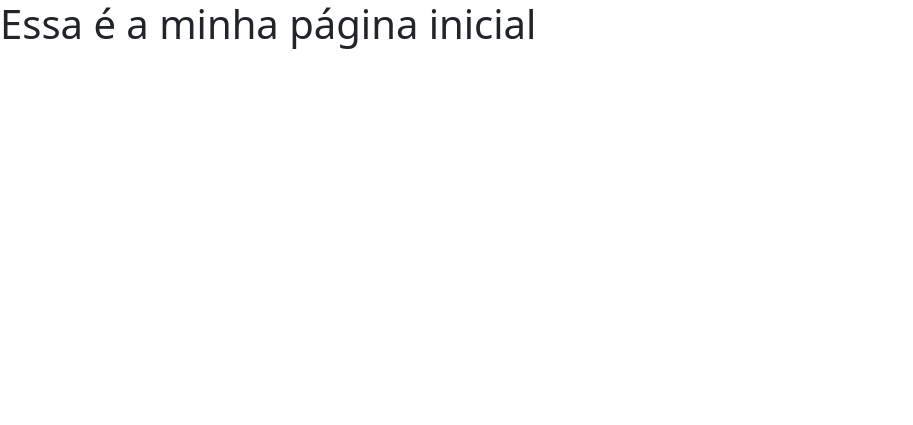
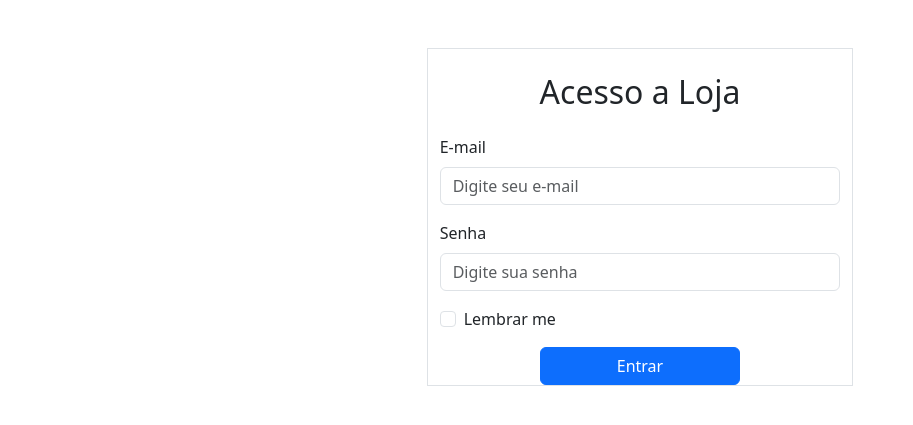
Before and after one commit to pedrocauan100/deployPA, a Flask app: page / in a window 1280 px wide. Shown: the top 425 px of the page, without its empty margins (0-913 px from the left). Run offline with Flask 3, Linux system fonts and the light colour scheme.

Commit message:
segundo commit

```diff
--- a/templates/index.html
+++ b/templates/index.html
@@ -2,6 +2,52 @@
 
 {% block conteudo %}
 
- <h1>Essa é a minha página inicial</h1>
+{% if errou %}
+
+<div class="container">
+    <div class="row justify-content-center">
+        <div class="col-6 border rounded border-2 border-dark m-5 p-5 text-center">
+            <h1 class="text-center">Senha incorreta! Tente novamente!</h1>
+            <a href="{{url_for('login')}}" class="btn btn-danger btn-lg mt-5">Voltar</a>
+        </div>
+    </div>
+</div>
+
+{% else %}
+<div class="container-fluid">
+    <div class="row justify-content-center my-5">
+        <div class="col-4 border">
+            <h2 class="text-center my-4">Acesso a Loja</h2>
+
+            <div class="text-center mb-4">
+                <i class="bi bi-person-circle" style="font-size: 80px;"></i>
+            </div>
+
+            <div class="formularioLogin">
+                <form action="{{url_for('login')}}" method="post">
+                    <div class="mb-3">
+                        <label for="exampleInputEmail1" class="form-label">E-mail</label>
+                        <input name="email" type="email" class="form-control" id="exampleInputEmail1" aria-describedby="emailHelp" placeholder="Digite seu e-mail">
+                    </div>
+                    <div class="mb-3">
+                        <label for="exampleInputPassword1" class="form-label">Senha</label>
+                        <input name="senha" type="password" class="form-control" id="exampleInputPassword1" placeholder="Digite sua senha">
+                    </div>
+                    <div class="mb-3 form-check">
+                        <input type="checkbox" class="form-check-input" id="exampleCheck1" name="lembrar">
+                        <label class="form-check-label" for="exampleCheck1">Lembrar me</label>
+                    </div>
+
+                    <div class="text-center">
+                        <button type="submit" class="btn btn-primary w-50">Entrar</button>
+                    </div>
+                </form>
+            </div>
+        </div>
+    </div>
+</div>
+
+
+{% endif %}
 
 {% endblock %}
```
